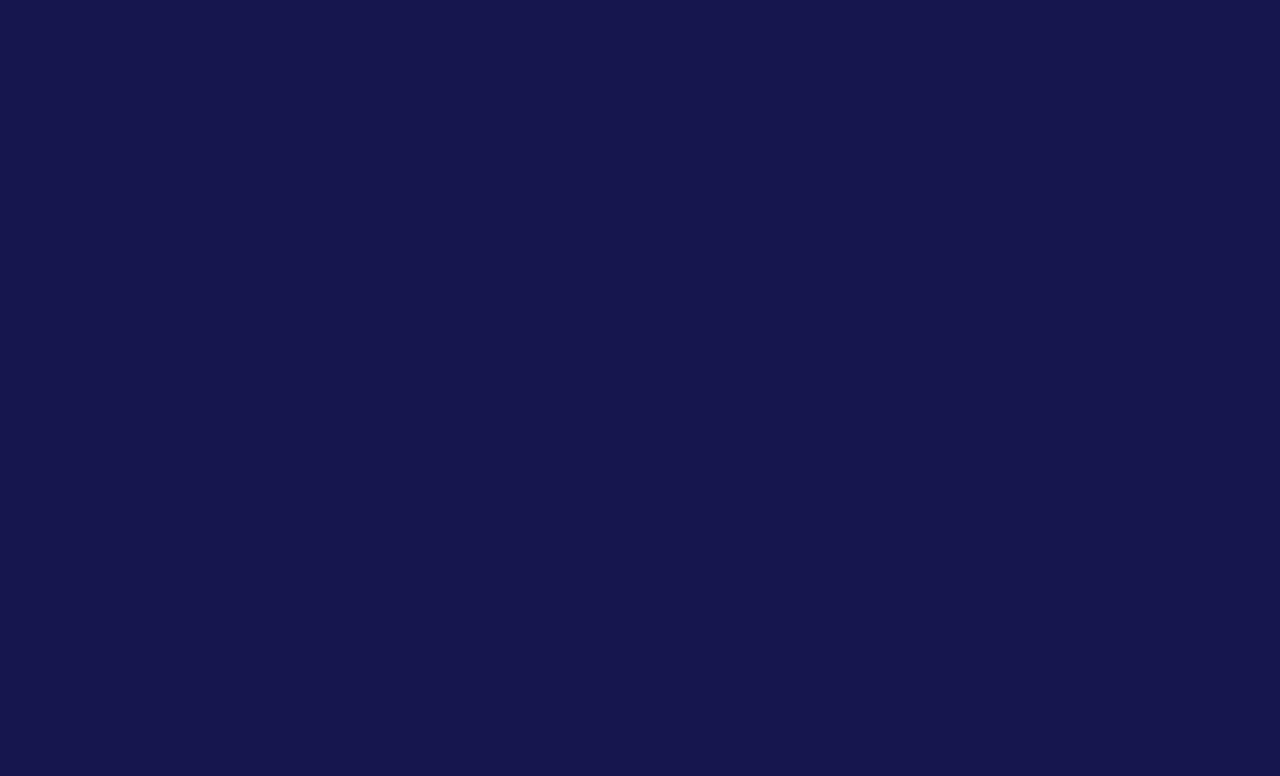
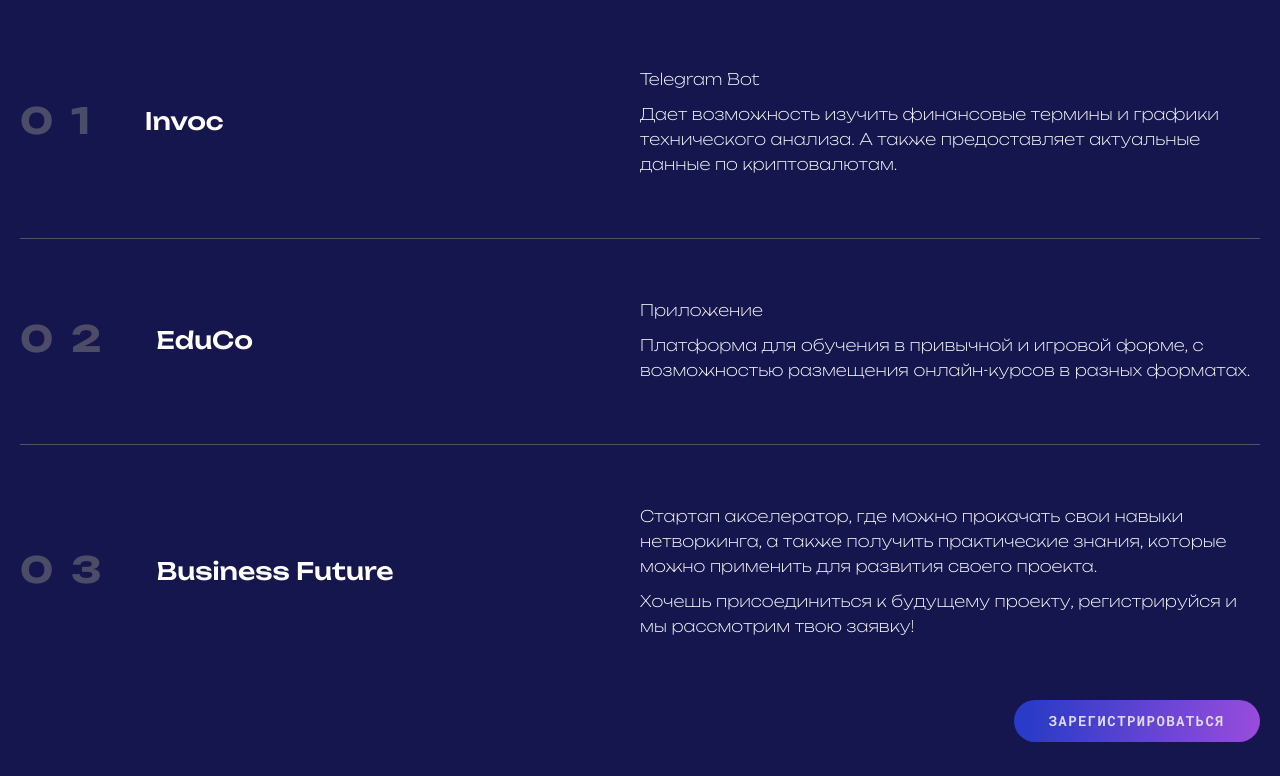
Before and after one commit to SilantievMax/react-dev-corp, a React (Create React App) app: page / in a window 1280 px wide. Shown: the part 2604-3380 px from the top of the page. Before the commit the page ends 2710 px from the top, so only its background shows below. Built offline with nearby package versions, Linux system fonts and the light colour scheme.

Commit message:
added product

```diff
--- a/src/App.jsx
+++ b/src/App.jsx
@@ -5,6 +5,7 @@ import 'normalize.css'
 import Layout from './components/Layout/Layout.jsx'
 import Banner from './components/Banner/Banner.jsx'
 import About from './components/About/About.jsx'
+import Product from './components/Product/Product.jsx'
 
 const App = () => {
   return (
@@ -14,6 +15,7 @@ const App = () => {
         <main>
           <Banner />
           <About />
+          <Product />
         </main>
       </Layout>
       <Footer />
--- /dev/null
+++ b/src/components/Product/Product.jsx
@@ -0,0 +1,57 @@
+import React from 'react'
+import styles from './Product.module.css'
+
+const Product = () => {
+  return (
+    <section className={styles.product}>
+      <h3 className={styles.heading}>продукты</h3>
+      <ul className={styles.list}>
+        <li className={styles.item}>
+          <div className={styles.name}>
+            01 <span>Invoc</span>
+          </div>
+          <div className={styles.text}>
+            Telegram Bot
+            <span>
+              Дает возможность изучить финансовые термины и графики технического
+              анализа. А также предоставляет актуальные данные по криптовалютам.
+            </span>
+          </div>
+        </li>
+        <li className={styles.item}>
+          <div className={styles.name}>
+            02 <span>EduCo</span>
+          </div>
+          <div className={styles.text}>
+            Приложение
+            <span>
+              Платформа для обучения в привычной и игровой форме, с возможностью
+              размещения онлайн-курсов в разных форматах.
+            </span>
+          </div>
+        </li>
+        <li className={styles.item}>
+          <div className={styles.name}>
+            03 <span>Business Future</span>
+          </div>
+          <div className={styles.text}>
+            Стартап акселератор, где можно прокачать свои навыки нетворкинга, а
+            также получить практические знания, которые можно применить для
+            развития своего проекта.
+            <span>
+              Хочешь присоединиться к будущему проекту, регистрируйся и мы
+              рассмотрим твою заявку!
+            </span>
+          </div>
+        </li>
+      </ul>
+      <div className={styles.link_continer}>
+        <a href='#' className={styles.link}>
+          ЗАРЕГИСТРИРОВАТЬСЯ
+        </a>
+      </div>
+    </section>
+  )
+}
+
+export default Product
--- /dev/null
+++ b/src/components/Product/Product.module.css
@@ -0,0 +1,73 @@
+.product {
+  padding-top: 250px;
+}
+
+.heading {
+  font-family: 'Unbounded-Bold';
+  font-size: 64px;
+  line-height: 79px;
+  text-transform: uppercase;
+  color: #ffffff;
+}
+
+.item {
+  display: grid;
+  grid-template-columns: 1fr 1fr;
+  padding-top: 60px;
+  padding-bottom: 60px;
+  border-bottom: 1px solid #565160;
+}
+
+.item:last-child {
+  border-bottom: none;
+}
+
+.name {
+  font-family: 'Unbounded-Bold';
+  font-size: 36px;
+  line-height: 45px;
+  letter-spacing: 0.5em;
+  color: rgba(130, 130, 130, 0.5);
+  display: flex;
+  align-items: center;
+}
+
+.name > span {
+  font-family: 'Unbounded-Medium';
+  font-size: 24px;
+  line-height: 30px;
+  color: #ffffff;
+  letter-spacing: 0em;
+  margin-left: 37px;
+}
+
+.text {
+  font-family: 'Unbounded-Light';
+  font-size: 16px;
+  line-height: 25px;
+  color: #ffffff;
+  display: flex;
+  flex-direction: column;
+}
+
+.text > span {
+  margin-top: 10px;
+}
+
+.link_continer {
+    display: flex;
+    justify-content: right;
+}
+
+.link {
+  font-family: 'RobotoMono-Bold';
+  font-size: 14px;
+  line-height: 18px;
+  letter-spacing: 0.1em;
+  color: #dedaf5;
+
+  background: linear-gradient(94.43deg, #293bc8 5.77%, #c252e4 134.44%);
+  border-radius: 50px;
+  padding: 12px 35px;
+  display: inline-block;
+}
```
